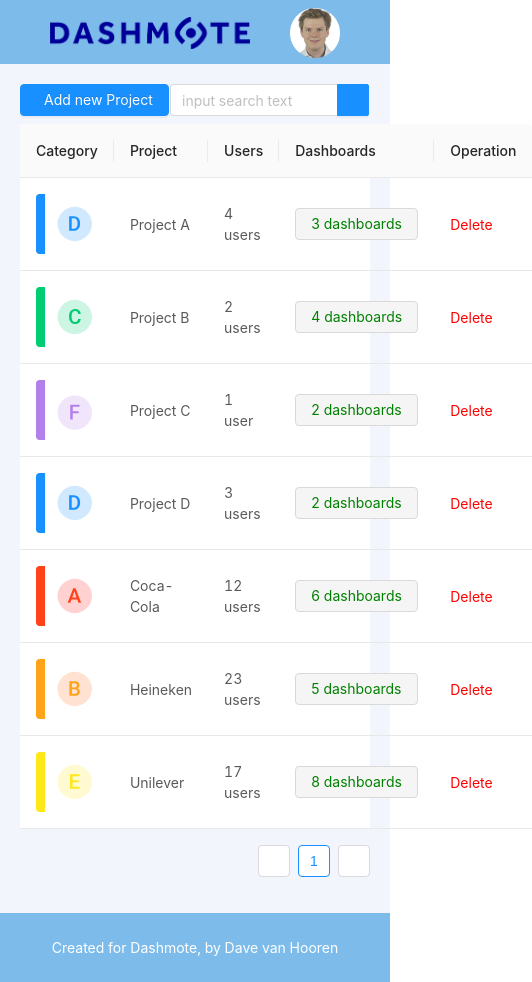
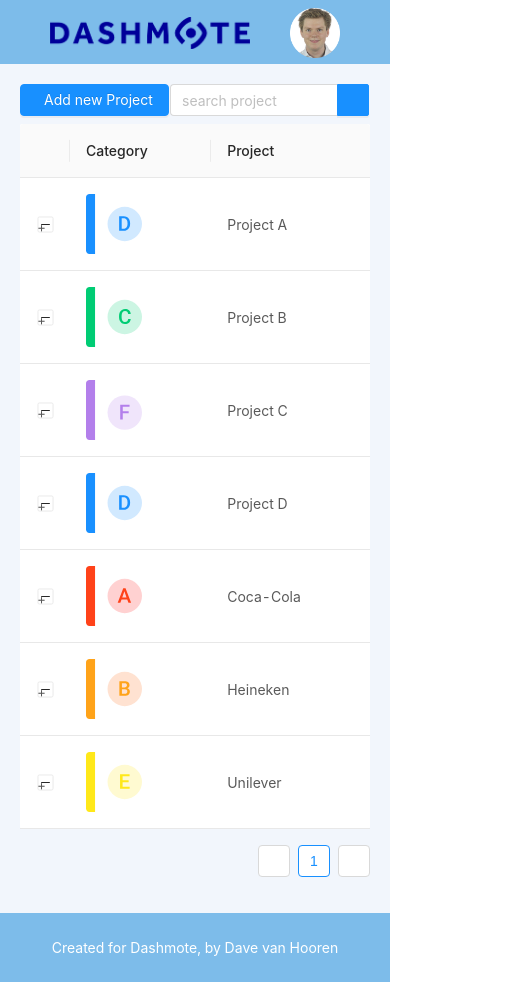
Before and after one commit to davevanhooren/DashmoteCase, a Vue app in the folder dashmote-case-client/: page / in a window 390 px wide. Shown: the whole page, 532 px wide, since content can reach past the window. Built offline with nearby package versions, Linux system fonts and the light colour scheme.

Commit message:
Improved the mobile interface of the table element by adding a nested component for mobile

```diff
--- a/dashmote-case-client/src/components/DashboardOverview.vue
+++ b/dashmote-case-client/src/components/DashboardOverview.vue
@@ -6,7 +6,7 @@
     <a-button class="add-button" type="primary" icon="plus-circle" @click="showDrawer">Add new Project</a-button>
 
     <!-- Search input field -->
-    <a-input-search class="search-input" placeholder="input search text" enter-button
+    <a-input-search class="search-input" placeholder="search project" enter-button
       v-model="searchName"
       icon="search"
       @change="handleSearch"/>
@@ -75,7 +75,7 @@
     </a-drawer>
 
     <!-- Table definition -->
-    <a-table class="dashboardstable"  :data-source="dataSource" :columns="columns" >
+    <a-table v-if="!this.mobile" class="dashboardstable" :data-source="dataSource" :columns="columns">
 
     <!-- Item Delete customrender -->
       <template class="deletePart" slot="operation" slot-scope="text, record">
@@ -101,8 +101,44 @@
       <template slot="dashboardoperation" slot-scope="text, record">
         <a-button disabled type="primary" v-text="record.dashboards" style="color:green"></a-button>
       </template>
+    </a-table>
 
-    </a-table>
+    <!-- Mobile Table definition -->
+    <a-table v-if="this.mobile" class="dashboardstable" :data-source="dataSource" :columns="columnsMobile">
+
+      <!-- Item Category level visual customrender -->
+      <template slot="categoryoperation" slot-scope="text, record">
+        <img v-if="record.category=='A'" alt="A" src="../assets/images/categoryicon/A.svg" height=60px>
+        <img v-else-if="record.category=='B'" alt="B" src="../assets/images/categoryicon/B.svg" height=60px>
+        <img v-else-if="record.category=='C'" alt="C" src="../assets/images/categoryicon/C.svg" height=60px>
+        <img v-else-if="record.category=='D'" alt="D" src="../assets/images/categoryicon/D.svg" height=60px>
+        <img v-else-if="record.category=='E'" alt="E" src="../assets/images/categoryicon/E.svg" height=60px>
+        <img v-else-if="record.category=='F'" alt="F" src="../assets/images/categoryicon/F.svg" height=60px>
+      </template>
+
+    <a-table
+      slot="expandedRowRender"
+      slot-scope="record"
+      :columns="innerColumns"
+      :data-source="new Array(dataSource.find(o => o.key === record.key))"
+      :pagination="false"
+    >
+      <!-- Amount of Dashboards customrender -->
+      <template slot="dashboardoperation" slot-scope="text, record">
+        <a-button disabled type="primary" v-text="record.dashboards" style="color:green"></a-button>
+      </template>
+
+      <!-- Item Delete customrender -->
+      <template class="deletePart" slot="operation" slot-scope="text, record">
+        <a-popconfirm
+          v-if="dataSource.length"
+          title="Sure to delete?"
+          @confirm="() => onDelete(record.key)">
+          <a href="javascript:;" style="color:red">Delete</a>
+        </a-popconfirm>
+      </template>
+
+    </a-table></a-table>
   </div>
   </div>
 </template>
--- a/dashmote-case-client/src/main.js
+++ b/dashmote-case-client/src/main.js
@@ -16,6 +16,7 @@ Vue.use(Select);
 
 Vue.config.productionTip = false;
 
+
 new Vue({
   render: h => h(App),
 }).$mount('#app');
--- a/dashmote-case-client/src/scripts/dashboardoverview.js
+++ b/dashmote-case-client/src/scripts/dashboardoverview.js
@@ -1,5 +1,9 @@
 export default {
     created() {
+        addEventListener('resize', () => {
+            this.mobile = innerWidth <= 700
+            console.log(this.mobile);
+          })
         console.log('Component has been created!');
         this.dataSourceFiltered = this.dataSource;
         this.count = 7;
@@ -10,6 +14,7 @@ export default {
     },
     data() {
       return {
+        mobile:window.innerWidth <= 700,
         searchName: '',
         formLayout: 'vertical',
         form: this.$form.createForm(this, { name: 'coordinated' }),
@@ -66,38 +71,51 @@ export default {
             category: 'E',
           },
         ],
+        columnsMobile: [
+            {
+                title: 'Category',
+                dataIndex: 'category',
+                scopedSlots: { customRender: 'categoryoperation' },
+            },
+
+              {
+                title: 'Project',
+                dataIndex: 'project',
+                key: 'project',
+              },
+            ],
+
+            innerColumns: [
+            {
+                title: 'Users',
+                dataIndex: 'users',
+            },
+            {
+                title: 'Dashboards',
+                dataIndex: 'dashboards',
+                scopedSlots: { customRender: 'dashboardoperation' },
+            },
+            {
+                title: 'Operation',
+                dataIndex: 'operation',
+                scopedSlots: { customRender: 'operation' },
+            },
+            ],
+
         columns: [
         {
             title: 'Category',
             dataIndex: 'category',
             scopedSlots: { customRender: 'categoryoperation' },
         },
-
           {
             title: 'Project',
             dataIndex: 'project',
             key: 'project',
-            scopedSlots: {
-            filterDropdown: 'filterDropdown',
-            filterIcon: 'filterIcon',
-          },
-          onFilter: (value, record) =>
-            record.project
-              .toString()
-              .toLowerCase()
-              .includes(value.toLowerCase()),
-          onFilterDropdownVisibleChange: visible => {
-            if (visible) {
-              setTimeout(() => {
-                this.searchInput.focus();
-              }, 0);
-            }
-          },
           },
           {
             title: 'Users',
             dataIndex: 'users',
-
           },
           {
             title: 'Dashboards',
@@ -116,6 +134,7 @@ export default {
     },
 
     methods: {
+
     // Item delete method
       onDelete(key) {
         const dataSource = [...this.dataSourceFiltered];
@@ -153,7 +172,11 @@ export default {
     },
     handleSearch () {
         console.log("hello");
-        console.log(this.dataSourceFiltered);
+        console.log(this.dataSource);
+        console.log("ArrayTest");
+        //console.log(this.dataSource.keys());
+        console.log(new Array(this.dataSource.find(o => o.key === '1')));
+
         this.data1 = this.dataSourceFiltered;
         this.data1 = this.search(this.data1, {project: this.searchName});
         this.dataSource = this.data1;
```
